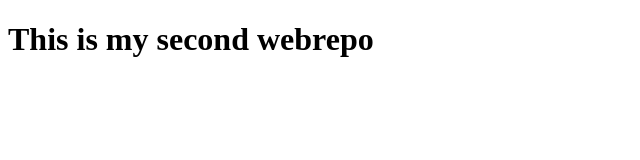
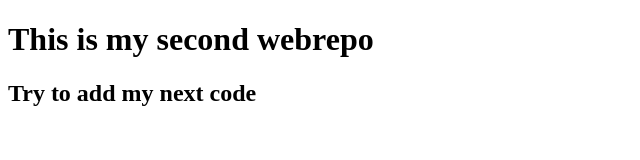
Before and after one commit to apudebnath/my-second-webrepo, a plain HTML site: page index.html in a window 1280 px wide. Shown: the whole page, without its empty margins (0-640 px from the left). Drawn offline with Linux system fonts and the light colour scheme.

Commit message:
add code

```diff
--- a/index.html
+++ b/index.html
@@ -10,6 +10,7 @@
 
 <body>
     <h1>This is my second webrepo</h1>
+    <h2>Try to add my next code</h2>
 </body>
 
 </html>
```
